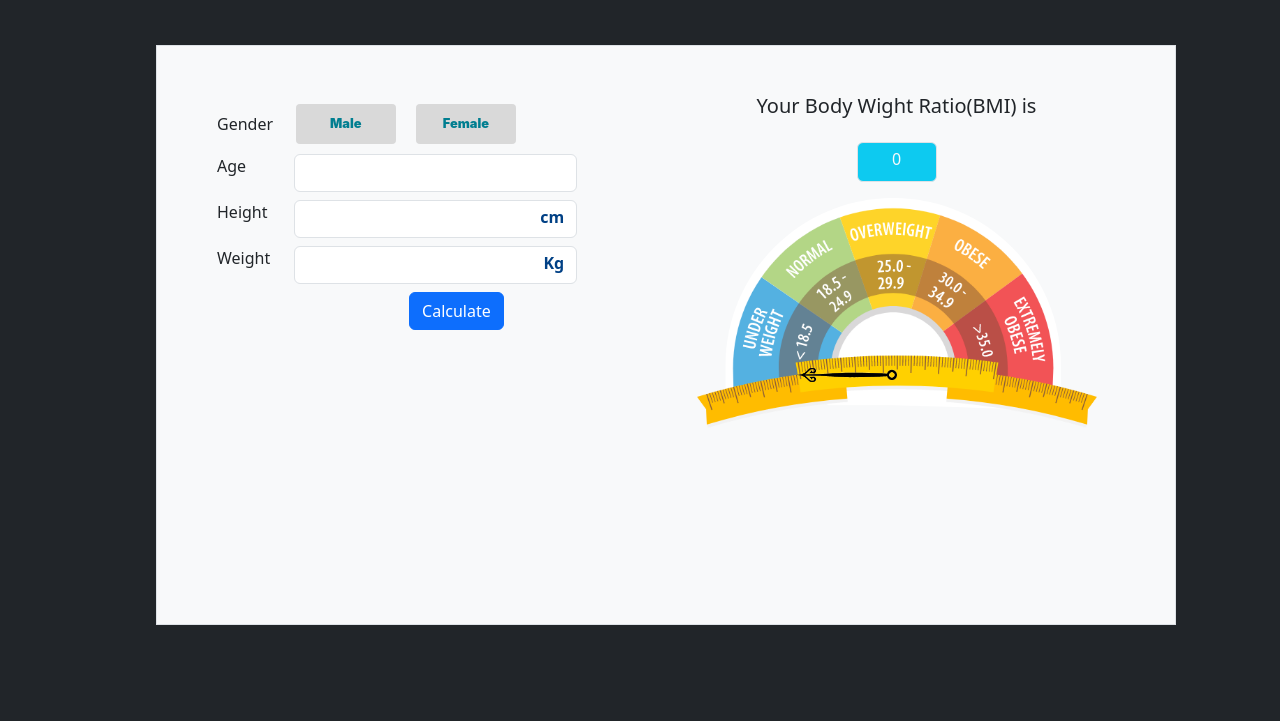
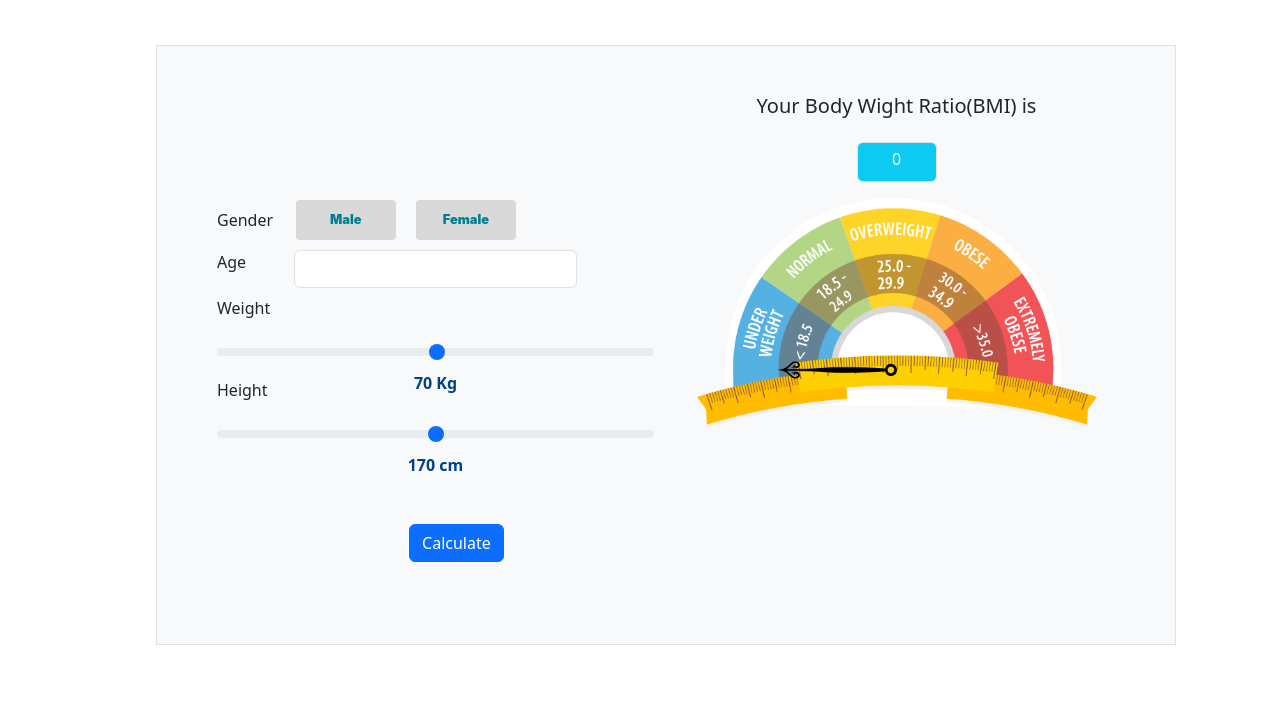
Before and after one commit to AlbinJames56/BMI-Calculator, a plain HTML site: page index.html in a window 1280 px wide. Shown: the part 227-953 px from the top of the page. Drawn offline with nearby package versions, Linux system fonts and the light colour scheme.

Commit message:
Add style

```diff
--- a/index.html
+++ b/index.html
@@ -30,10 +30,10 @@
     <link rel="stylesheet" href="style.css" />
   </head>
   <body>
-    <div class="container-fuild bg-dark p-5">
+    <div class="container-fuild  p-5" id="bg-color">
       <div class="container m-5">
-        <h1 class="text-light">Body Mass Index (BMI) Calculator</h1>
-        <p class="text-light">
+        <h1 class=" ">Body Mass Index (BMI) Calculator</h1>
+        <p class=" ">
           The Body Mass Index (BMI) helps in calculating the height-to-weight
           ratio of a person. The score determines if a person is at his/her
           healthy weight or needs to shed or gain more kilos. A BMI calculator
@@ -43,7 +43,7 @@
         <div class="row border p-5 bg-light m-5">
             <div class="col-md-6">
                 <div class="row">
-                    <div class="col-md-6 d-flex align-items-center">
+                    <div class="col-md-6 mt-5 pt-5 d-flex align-items-center">
                         <div class="col-md-4">Gender</div>
                         <div class="col-md-4 middle d-flex">
                         <label class="d-flex align-items-center mr-2">
@@ -63,23 +63,24 @@
                 </div>
                 <div class="row">
                     <div class="col-md-2">Age</div>
-                    <div class="col-md-8"><input type="text" name="age" id="age" class="form-control"></div>
+                    <div class="col-md-8"><input type="number" name="age" id="age" class="form-control"></div>
+                </div>
+                <div class="row mt-2">
+                    <div class="col-md-2">Weight</div>
+                    <div class="col-md-8 input-slider">
+                      <input type="range" min="1" max="200" id="weight" class="form-range" oninput="updateWeightValue(this.value)">
+                      <div class="slider-value" id="weightValue">70 Kg</div>
+                    </div>
                 </div>
                 <div class="row mt-2">
                     <div class="col-md-2">Height</div>
-                    <div class="col-md-8 position-relative">
-                        <input type="text" class="form-control pr-4" name="height" id="height">
-                        <span class="unit">cm</span>
-                      </div>
+
+                    <div class="col-md-8 input-slider mb-5">
+                      <input type="range" min="50" max="230" id="height" class="form-range" oninput="updateHeightValue(this.value)">
+                      <div class="slider-value" id="heightValue">170 cm</div>
+                    </div>
                 </div>
-                <div class="row mt-2">
-                    <div class="col-md-2">Weight</div>
-                    <div class="col-md-8 position-relative">
-                        <input type="text" class="form-control pr-4" name="weight" id="weight">
-                        <span class="unit">Kg</span>
-                      </div>
-                </div>
-                <div class="row mt-2">
+                <div class="row mt-4">
                     <div class="col-md-5"></div>
                     <div class="col-md-5 position-relative">
                         <button class="btn btn-primary " onclick="calculateBmi()">Calculate</button>
@@ -95,7 +96,7 @@
                     <img width="400px" src="./images/meter.png" alt="">
                 </div>
                 <div class="neddle d-flex justify-content-center p-3">
-                    <img id="needle" width="50px" src="./images/needle.png" alt="">
+                    <img id="needle" width="60px" src="./images/needle.png" alt="">
                 </div>
             </div>
 
@@ -104,9 +105,19 @@
       </div>
     </div>
     <script>
+
+       function updateHeightValue(value) {
+    document.getElementById('heightValue').innerText = value + ' cm';
+  }
+
+  function updateWeightValue(value) {
+    document.getElementById('weightValue').innerText = value + ' Kg';
+  }
         function calculateBmi(){
             var height = document.getElementById("height").value;
             var weight = document.getElementById("weight").value;
+            var age = document.getElementById("age").value;
+
             var heightInMeter=height/100;
             var bmi = weight / (heightInMeter * heightInMeter);
             bmi = bmi.toFixed(2);
@@ -128,7 +139,23 @@
 
       // Apply the rotation to the needle
       var needle = document.getElementById("needle");
-      needle.style.transform = `translateY(-185px) rotate(${angle}deg)`;
+      needle.style.transform = `translateY(-205px) rotate(${angle}deg)`;
+
+      if(bmi<18.5){
+        document.getElementById("bg-color").style.backgroundColor="blue"
+      }
+      else if(bmi>=18.5 && bmi<24){
+        document.getElementById("bg-color").style.backgroundColor="green"
+        }
+        else if(bmi>=25&&bmi<=29){
+          document.getElementById("bg-color").style.backgroundColor="yellow"
+        }
+        else if(bmi>=30 && bmi<34.9){
+          document.getElementById("bg-color").style.backgroundColor="orange"
+          }
+          else if(bmi>=35){
+            document.getElementById("bg-color").style.backgroundColor="red"
+            }
     }
     </script>
   </body>
--- a/style.css
+++ b/style.css
@@ -16,10 +16,6 @@
   color: rgb(255, 255, 255);
   transform: translateY(10px);
 }
-/* .middle input[type="radio"]:checked + .box span:before {
-  transform: translateY(100px);
-  opacity: 1;
-} */
 
 .middle .box {
   width: 100px;
@@ -74,7 +70,24 @@
 
  }
  #needle{
-  transform: translateY(-185px) rotate(-90deg);
+  transform: translateY(-210px) rotate(-90deg);
    transform-origin: bottom center;
    transition: transform 0.5s ease-out;
  }
+
+ .input-slider {
+  position: relative;
+  width: 100%;
+  margin-top: 20px;
+}
+.input-slider input[type="range"] {
+  width: 100%;
+}
+.input-slider .slider-value {
+  position: absolute;
+  left: 50%;
+  transform: translateX(-50%);
+  bottom: -25px;
+  font-weight: bold;
+  color: #004085;
+}
```
